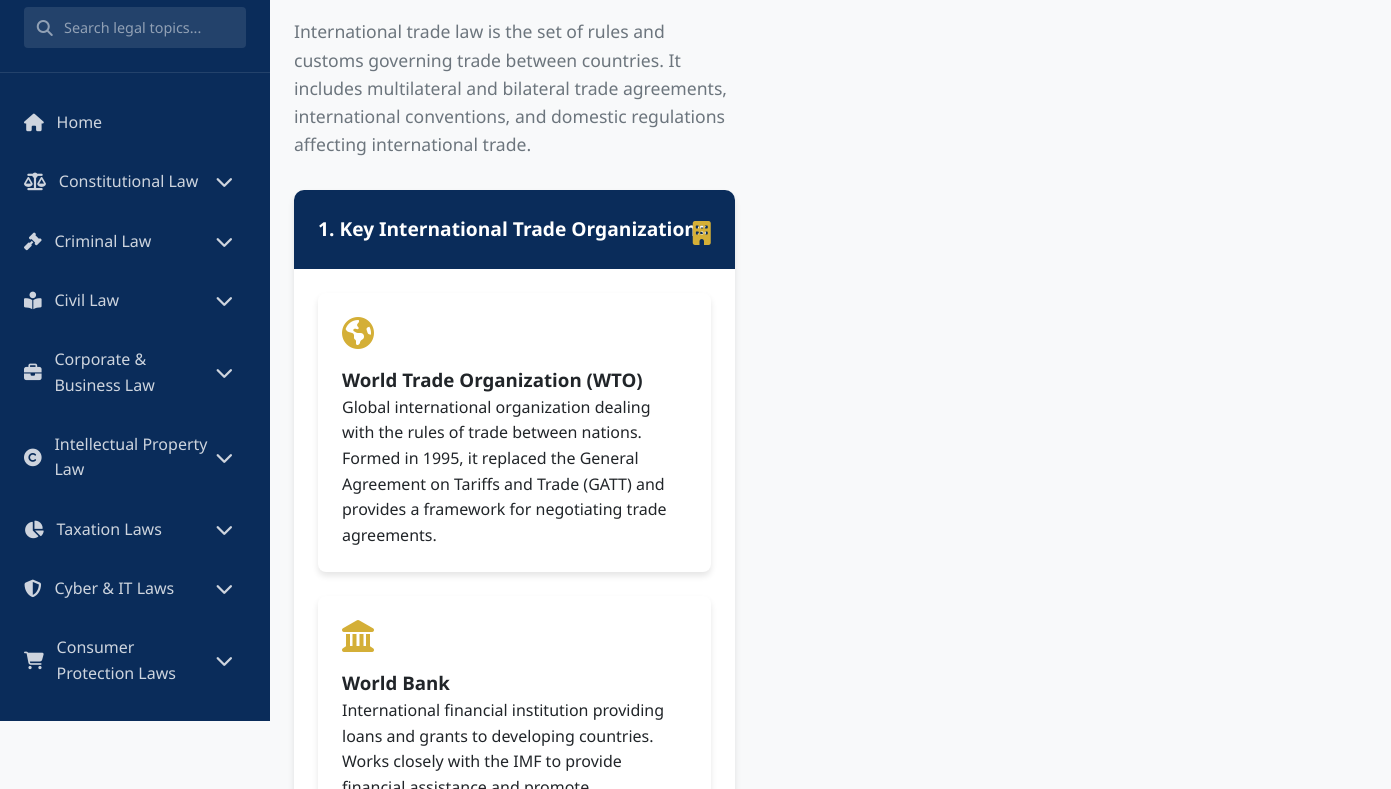
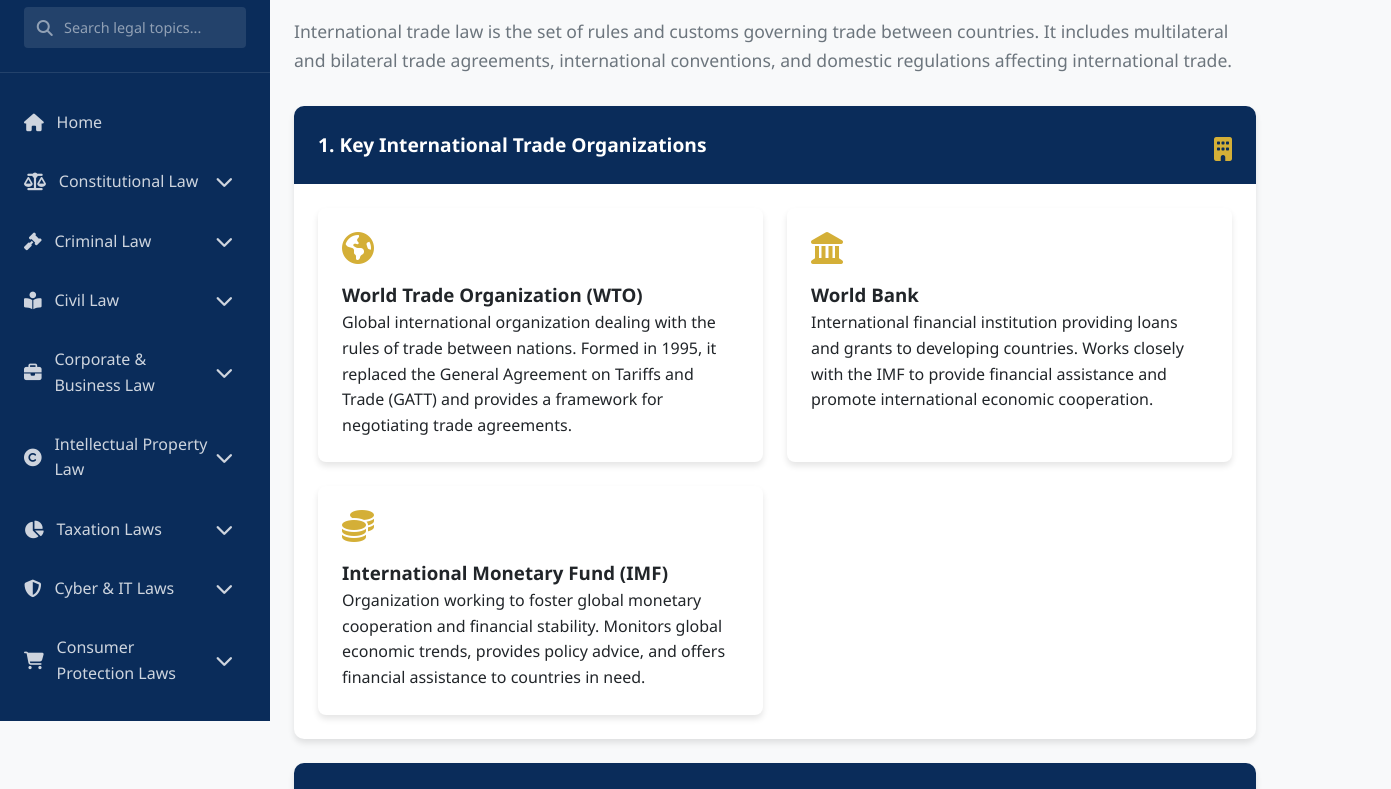
Before and after one commit to Srishti44-g/Legal_Final_Project, a plain HTML site: page international-trade-law.html in a window 1280 px wide. Shown: the part 79-868 px from the top of the page, 1391 px wide, since content can reach past the window. Drawn offline with Linux system fonts and the light colour scheme.

Commit message:
Update international-trade-law.css

```diff
--- a/assets/css/international-trade-law.css
+++ b/assets/css/international-trade-law.css
@@ -21,30 +21,38 @@
             --white: #2b3035;
             --shadow: 0 4px 8px rgba(0, 0, 0, 0.3);
         }
-
-        body {
-            overflow-x: hidden;
-            width: 100%;
+        * {
             margin: 0;
             padding: 0;
+            box-sizing: border-box;
+            font-family: 'Segoe UI', Tahoma, Geneva, Verdana, sans-serif;
+        }
+        body {
+            background-color: var(--light);
+            color: var(--dark);
+            line-height: 1.6;
+            transition: var(--transition);
+
         }
 
         /* Container and Layout */
         .container {
             display: flex;
-            min-height: 100vh;
             width: 100%;
-            position: relative;
+            margin: 0 auto;
+            max-width: 100%;
+            justify-content: space-between;
+            display: flex;
+            flex-wrap: wrap;
+
         }
 
         .main-content {
+            width: 100%;
             flex: 1;
-            margin-left: var(--sidebar-width);
-            width: calc(100% - var(--sidebar-width));
-            padding: 1.5rem;
+            display: flex;
             transition: var(--transition);
-            min-height: calc(100vh - 220px); /* Account for footer height */
-        }
+  }
 
         .section-title {
             border-bottom: 2px solid var(--secondary);
```
